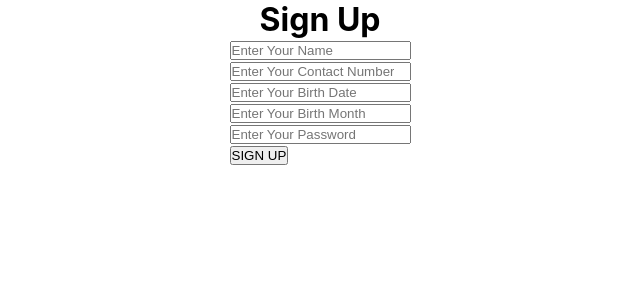
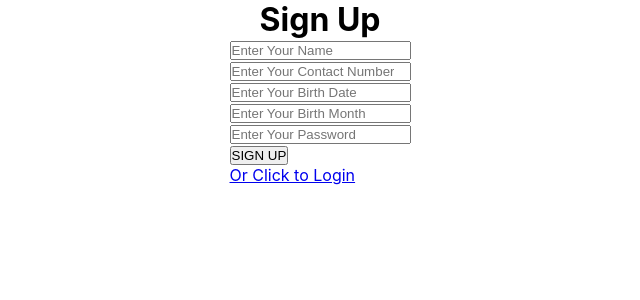
Before and after one commit to pranjal-sarkar/family-website-frontend, a React (Create React App) app: page /sign-up in a window 1280 px wide. Shown: the top 300 px of the page, without its empty margins (320-960 px from the left). Built offline with nearby package versions, Linux system fonts and the light colour scheme.

Commit message:
Frontend | Added Links if user is already registered or new

```diff
--- a/src/Components/Login Credentials/Login.tsx
+++ b/src/Components/Login Credentials/Login.tsx
@@ -6,7 +6,10 @@ import { useState } from 'react';
 
 // importing packages
 import axios from 'axios';
+
+
 import { useNavigate } from 'react-router-dom';
+import { NavLink } from 'react-router-dom';
 
 const Login = () => {
   const navigate = useNavigate();
@@ -75,6 +78,7 @@ const Login = () => {
             </div>
 
             <div className="login-submit-button">
+              <p><NavLink to="/sign-up">Or Click to Register</NavLink> </p>
               <button type="submit" onClick={loginSubmit}>LOGIN</button>
             </div>
           </form>
--- a/src/Pages/Sign Up/SignUp.tsx
+++ b/src/Pages/Sign Up/SignUp.tsx
@@ -6,7 +6,9 @@ import { useState } from 'react';
 
 // import packages
 import axios from 'axios';
-import { useNavigate } from 'react-router-dom';
+
+//
+import { useNavigate, NavLink } from 'react-router-dom';
 
 const SignUp = () => {
   const [name, setName] = useState();
@@ -108,6 +110,10 @@ const SignUp = () => {
             <div className="signup-submit-button">
               <button type="submit" onClick={signupSubmit}>SIGN UP</button>
             </div>
+
+            <div className="or-click-to-login">
+              <NavLink to="/login">Or Click to Login</NavLink>
+            </div>
           </form>
         </div>
       </div>
```
